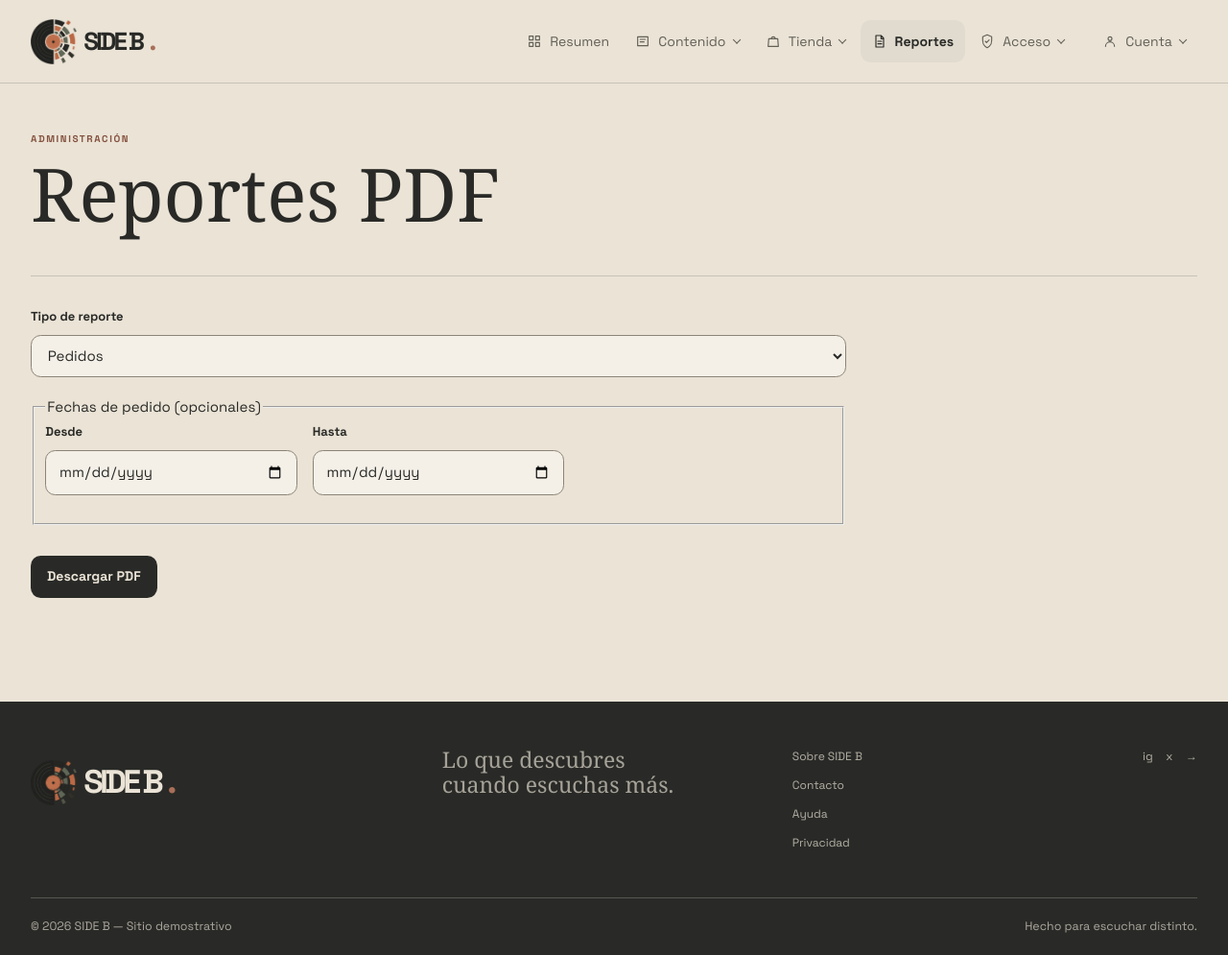
After one commit to FerminSantos08/side_b, a PHP site: page /reportes.php in a window 1280 px wide. The commit adds this page. Shown: the whole page at 96% size. Run offline with PHP 8.4, Linux system fonts and the light colour scheme; a user stored in the database is signed in; some web fonts are replaced.

Commit message:
Add administrative PDF reports
Co-authored-by: Copilot <223556219+Copilot@users.noreply.github.com>

```diff
--- a/admin.php
+++ b/admin.php
@@ -70,7 +70,7 @@ if($sql){$count=$db->prepare('SELECT COUNT(*) FROM ('.$sql.') filtered');$count-
 if($module==='roles')$rows=$db->query('SELECT r.*,COUNT(u.id_usr) usuarios FROM rol r LEFT JOIN usuario u ON u.tip_usu=r.id_rol GROUP BY r.id_rol ORDER BY r.id_rol')->fetchAll();
 $titles=['productos'=>'Productos e inventario','categorias'=>'Categorías','artistas'=>'Artistas','albumes'=>'Álbumes','pedidos'=>'Pedidos','usuarios'=>'Usuarios','roles'=>'Roles y permisos'];
 ?>
-<!doctype html><html lang="es"><head><meta charset="utf-8"><meta name="viewport" content="width=device-width,initial-scale=1"><title><?=e($titles[$module])?> — SIDE B</title><link rel="stylesheet" href="assets/css/variables.css?v=20261120-7"><link rel="stylesheet" href="assets/css/global.css?v=20261118"><link rel="stylesheet" href="assets/css/components.css?v=20261118"><link rel="stylesheet" href="assets/css/backstage.css?v=20261120-6"><link rel="stylesheet" href="assets/css/admin-navigation.css?v=20261120-2"></head><body><?= sideb_admin_header() ?><main class="backstage-page container"><div class="backstage-heading"><div><p class="eyebrow">Administración</p><h1><?=e($titles[$module])?></h1></div></div><section class="backstage-shell"><aside class="backstage-sidebar"><p class="filter-label">Módulos</p><nav class="backstage-menu"><?php foreach($titles as $key=>$title):?><a class="<?=$module===$key?'is-active':''?>" href="admin.php?module=<?=$key?>"><?=e($title)?></a><?php endforeach;?></nav></aside><section class="backstage-content"><?php if($error):?><p class="editorial-feedback" role="alert"><?=e($error)?></p><?php endif;?><?php if($message=flash()):?><p class="editorial-feedback is-success"><?=e($message)?></p><?php endif;?>
+<!doctype html><html lang="es"><head><meta charset="utf-8"><meta name="viewport" content="width=device-width,initial-scale=1"><title><?=e($titles[$module])?> — SIDE B</title><link rel="stylesheet" href="assets/css/variables.css?v=20261120-7"><link rel="stylesheet" href="assets/css/global.css?v=20261118"><link rel="stylesheet" href="assets/css/components.css?v=20261118"><link rel="stylesheet" href="assets/css/backstage.css?v=20261120-6"><link rel="stylesheet" href="assets/css/admin-navigation.css?v=20261120-2"></head><body><?= sideb_admin_header() ?><main class="backstage-page container"><div class="backstage-heading"><div><p class="eyebrow">Administración</p><h1><?=e($titles[$module])?></h1></div></div><section class="backstage-shell"><aside class="backstage-sidebar"><p class="filter-label">Módulos</p><nav class="backstage-menu"><?php foreach($titles as $key=>$title):?><a class="<?=$module===$key?'is-active':''?>" href="admin.php?module=<?=$key?>"><?=e($title)?></a><?php endforeach;?><a href="reportes.php">Reportes PDF</a></nav></aside><section class="backstage-content"><?php if($error):?><p class="editorial-feedback" role="alert"><?=e($error)?></p><?php endif;?><?php if($message=flash()):?><p class="editorial-feedback is-success"><?=e($message)?></p><?php endif;?>
 <?php if(in_array($module,['productos','categorias','artistas','albumes'],true)): ?><div class="editorial-actions"><a class="button button-primary" href="admin.php?module=<?=$module?>">Nuevo registro</a></div><form class="editorial-form" method="post" enctype="multipart/form-data"><input type="hidden" name="csrf_token" value="<?=e(csrf_token())?>"><input type="hidden" name="id" value="<?=(int)($edit[array_key_first($edit)]??0)?>"><input type="hidden" name="action" value="save">
 <?php if($module==='productos'):?><div class="editorial-form-grid"><div class="form-field"><label>Nombre<input name="nombre" required maxlength="150" value="<?=e($edit['nombre']??'')?>"></label></div><div class="form-field"><label>Categoría<select name="categoria_id" required><?php foreach($categories as $x):?><option value="<?=$x['id_categoria']?>" <?=($edit['categoria_id']??0)==$x['id_categoria']?'selected':''?>><?=e($x['nombre'])?></option><?php endforeach;?></select></label></div><div class="form-field"><label>Marca<input name="marca" maxlength="100" value="<?=e($edit['marca']??'')?>"></label></div><div class="form-field"><label>Precio<input name="precio" type="number" min="0" step="0.01" required value="<?=e((string)($edit['precio']??''))?>"></label></div><div class="form-field"><label>Stock<input name="stock" type="number" min="0" required value="<?=e((string)($edit['stock']??0))?>"></label></div><div class="form-field"><label>Imagen<input name="imagen" type="file" accept="image/jpeg,image/png,image/webp"></label></div></div><div class="form-field"><label>Descripción<textarea name="descripcion"><?=e($edit['descripcion']??'')?></textarea></label></div><label class="admin-form-toggle"><input type="checkbox" name="activo" <?=!isset($edit)||$edit['activo']?'checked':''?>> Disponible públicamente</label>
 <?php elseif($module==='categorias'):?><div class="form-field"><label>Nombre<input name="nombre" required maxlength="100" value="<?=e($edit['nombre']??'')?>"></label></div><div class="form-field"><label>Descripción<textarea name="descripcion" maxlength="255"><?=e($edit['descripcion']??'')?></textarea></label></div>
--- a/assets/php/bootstrap.php
+++ b/assets/php/bootstrap.php
@@ -155,6 +155,7 @@ function sideb_admin_header(): string
         'editorial.php' => 'editorial',
         'moderacion.php' => 'comentarios',
         'roles.php' => 'roles',
+        'reportes.php' => 'reportes',
         default => 'resumen',
     };
     $hasOverview = in_array((int) ($_SESSION['role_id'] ?? 0), [3, 4], true);
@@ -163,6 +164,7 @@ function sideb_admin_header(): string
         'resumen' => '<path d="M4 4h6v6H4zm10 0h6v6h-6zM4 14h6v6H4zm10 0h6v6h-6z"/>',
         'contenido' => '<path d="M4 5h16v14H4zM8 9h8m-8 4h6"/>',
         'tienda' => '<path d="M5 8h14l1 12H4zM9 8a3 3 0 0 1 6 0"/>',
+        'reportes' => '<path d="M6 3h8l4 4v14H6zM14 3v5h4M9 12h6m-6 4h6"/>',
         'acceso' => '<path d="M12 22s7-3 7-11V5l-7-3-7 3v6c0 8 7 11 7 11zM9 12l2 2 4-4"/>',
         'cuenta' => '<circle cx="12" cy="8" r="3"/><path d="M5 20a7 7 0 0 1 14 0"/>',
     ];
@@ -196,6 +198,7 @@ function sideb_admin_header(): string
             ['categorias', 'Categorías', 'admin.php?module=categorias'],
             ['pedidos', 'Pedidos', 'admin.php?module=pedidos'],
         ]);
+        $navigation .= $link('reportes', 'Reportes', 'reportes.php');
         $navigation .= $group('Acceso', [
             ['usuarios', 'Usuarios', 'admin.php?module=usuarios'],
             ['roles', 'Roles y permisos', 'roles.php'],
@@ -207,7 +210,6 @@ function sideb_admin_header(): string
         . '<div class="admin-menu-panel"><div class="admin-account-name"><strong>'
         . e((string) ($_SESSION['user_name'] ?? '')) . '</strong><small>'
         . e((string) ($_SESSION['role_name'] ?? '')) . '</small></div>'
-        . '<a class="admin-link" href="index.php">Ver sitio <span aria-hidden="true">↗</span></a>'
         . logout_control(true) . '</div></details>';
 
     return '<header class="site-header admin-header"><div class="container header-inner"><a class="brand" href="' . $home
--- /dev/null
+++ b/reportes.php
@@ -0,0 +1,95 @@
+<?php
+declare(strict_types=1);
+
+require_once __DIR__ . '/assets/php/bootstrap.php';
+require_executive_producer();
+header('Cache-Control: no-store');
+
+$reports = [
+    'pedidos' => 'Pedidos',
+    'inventario' => 'Inventario',
+    'editorial' => 'Publicaciones',
+];
+$type = $_GET['tipo'] ?? 'pedidos';
+$from = $_GET['desde'] ?? '';
+$to = $_GET['hasta'] ?? '';
+$error = '';
+
+function report_date_is_valid(mixed $value): bool
+{
+    return $value === '' || (is_string($value)
+        && preg_match('/\A([0-9]{4})-([0-9]{2})-([0-9]{2})\z/', $value, $parts)
+        && (int) $parts[1] >= 1000 && checkdate((int) $parts[2], (int) $parts[3], (int) $parts[1]));
+}
+
+if (isset($_GET['descargar'])) {
+    if (!is_string($type) || !isset($reports[$type])) {
+        $error = 'Selecciona un tipo de reporte válido.';
+    } elseif ($type === 'pedidos' && (!report_date_is_valid($from) || !report_date_is_valid($to)
+        || ($from !== '' && $to !== '' && $from > $to))) {
+        $error = 'Revisa el rango de fechas de los pedidos.';
+    } else {
+        require __DIR__ . '/assets/php/reporte_pdf.php';
+        download_admin_report(db(), $type, $reports[$type], $type === 'pedidos' ? $from : '', $type === 'pedidos' ? $to : '');
+    }
+    http_response_code(400);
+}
+?>
+<!doctype html>
+<html lang="es">
+<head>
+    <meta charset="utf-8">
+    <meta name="viewport" content="width=device-width, initial-scale=1">
+    <title>Reportes — SIDE B</title>
+    <link rel="stylesheet" href="assets/css/variables.css?v=20261120-7">
+    <link rel="stylesheet" href="assets/css/global.css?v=20261118">
+    <link rel="stylesheet" href="assets/css/components.css?v=20261118">
+    <link rel="stylesheet" href="assets/css/backstage.css?v=20261120-6">
+    <link rel="stylesheet" href="assets/css/admin-navigation.css?v=20261120-2">
+</head>
+<body>
+<?= sideb_admin_header() ?>
+<main class="backstage-page container">
+    <header class="backstage-heading">
+        <div><p class="eyebrow">Administración</p><h1>Reportes PDF</h1></div>
+    </header>
+    <?php if ($error !== ''): ?><p class="editorial-feedback" role="alert"><?= e($error) ?></p><?php endif; ?>
+    <form class="editorial-form" method="get">
+        <div class="form-field">
+            <label for="tipo">Tipo de reporte</label>
+            <select id="tipo" name="tipo">
+                <?php foreach ($reports as $key => $label): ?>
+                    <option value="<?= e($key) ?>" <?= $type === $key ? 'selected' : '' ?>><?= e($label) ?></option>
+                <?php endforeach; ?>
+            </select>
+        </div>
+        <fieldset id="fechas">
+            <legend>Fechas de pedido (opcionales)</legend>
+            <div class="editorial-form-grid">
+                <div class="form-field">
+                    <label for="desde">Desde</label>
+                    <input id="desde" name="desde" type="date" value="<?= is_string($from) ? e($from) : '' ?>">
+                </div>
+                <div class="form-field">
+                    <label for="hasta">Hasta</label>
+                    <input id="hasta" name="hasta" type="date" value="<?= is_string($to) ? e($to) : '' ?>">
+                </div>
+            </div>
+        </fieldset>
+        <div class="editorial-actions">
+            <button class="button button-primary" name="descargar" value="1">Descargar PDF</button>
+        </div>
+    </form>
+</main>
+<?= sideb_footer() ?>
+<script>
+const reportType = document.getElementById('tipo');
+const reportDates = document.getElementById('fechas');
+function updateReportDates() {
+    reportDates.hidden = reportDates.disabled = reportType.value !== 'pedidos';
+}
+reportType.addEventListener('change', updateReportDates);
+updateReportDates();
+</script>
+</body>
+</html>
```
Also changed, not shown: assets/php/comprobante_template.php (+13 -1 lines), assets/php/reporte_pdf.php (added, +107 -0 lines).
